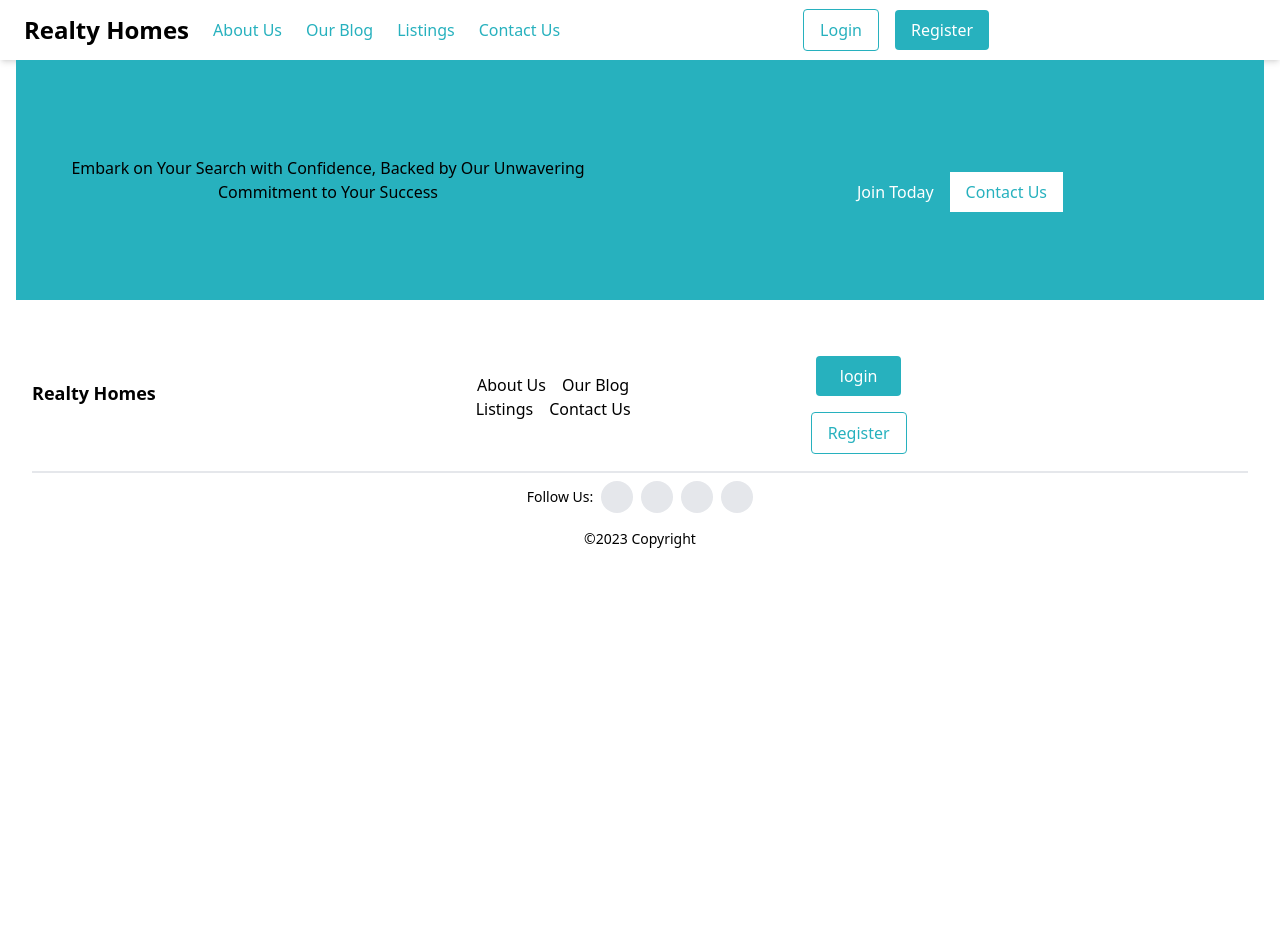
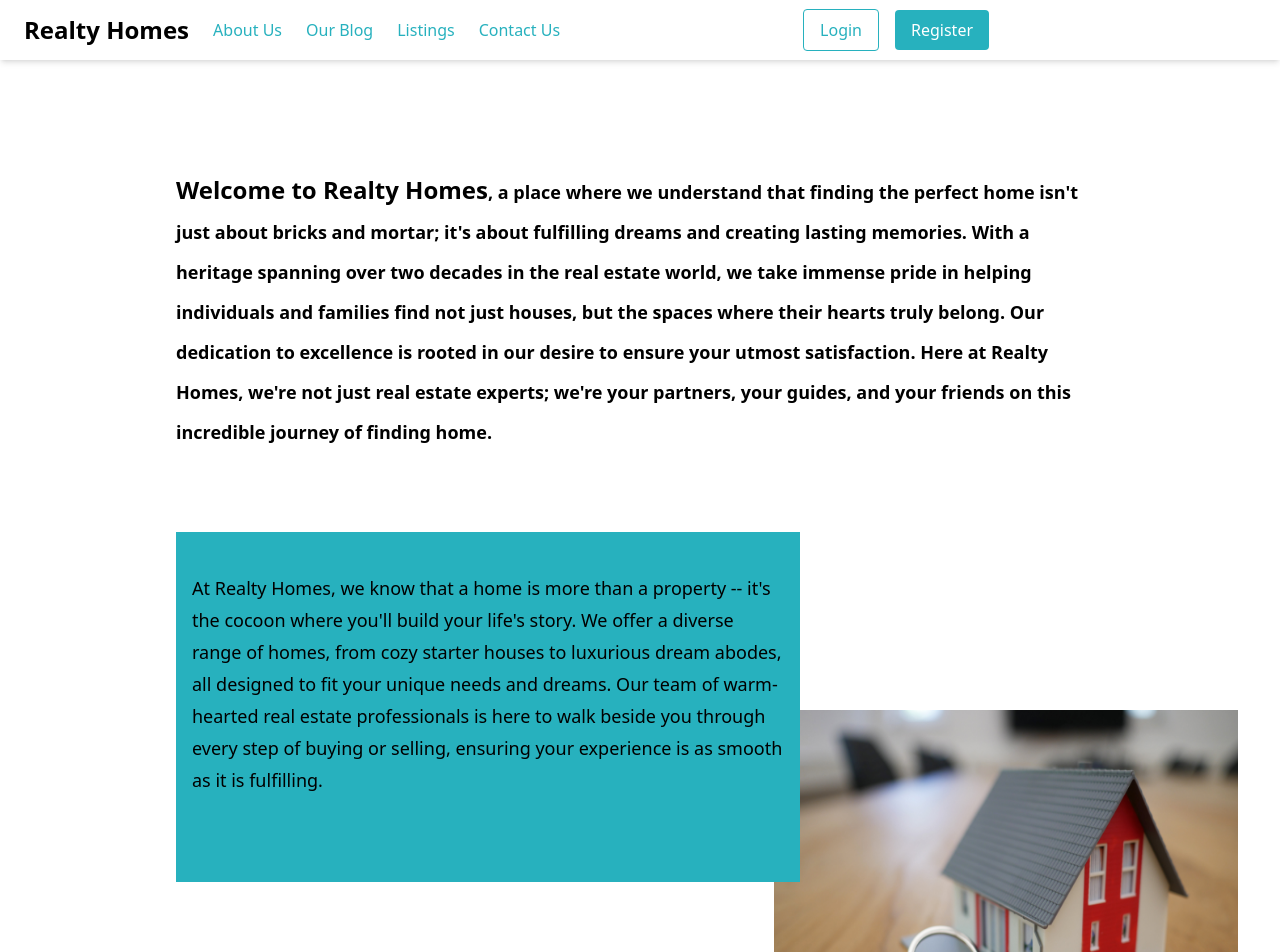
Before and after one commit to TishShaw/realty-homes-frontend, a React (Create React App) app: page /about-us in a window 1280 px wide. Shown: the top 952 px of the page. Before the commit the page ends 800 px from the top, so only its background shows below. Built offline with nearby package versions, Linux system fonts and the light colour scheme; some icons are missing.

Commit message:
Added about page and styling

```diff
--- a/src/App.js
+++ b/src/App.js
@@ -1,10 +1,12 @@
 import { Routes, Route } from 'react-router-dom';
 import HomePage from './pages/HomePage';
+import AboutPage from './pages/AboutPage';
 
 function App() {
 	return (
 		<Routes>
 			<Route path='/' element={<HomePage />} />
+			<Route path='/about-us' element={<AboutPage />} />
 		</Routes>
 	);
 }
--- /dev/null
+++ b/src/pages/AboutPage.jsx
@@ -0,0 +1,39 @@
+import React from 'react';
+import houseimgae from '../assets/tierra-mallorca-rgJ1J8SDEAY-unsplash.jpg';
+
+const AboutPage = () => {
+	return (
+		<div className='h-full w-full px-4 flex flex-col md:justify-center md:items-center md:relative'>
+			<div className='font-bold md:px-4 lg:px-40 pt-10 lg:pt-28 md:text-md lg:text-lg md:leading-8 lg:leading-10 md:mt-60 lg:mt-0'>
+				<span className='md:text-lg lg:text-2xl'>Welcome to Realty Homes</span>,
+				a place where we understand that finding the perfect home isn't just
+				about bricks and mortar; it's about fulfilling dreams and creating
+				lasting memories. With a heritage spanning over two decades in the real
+				estate world, we take immense pride in helping individuals and families
+				find not just houses, but the spaces where their hearts truly belong.
+				Our dedication to excellence is rooted in our desire to ensure your
+				utmost satisfaction. Here at Realty Homes, we're not just real estate
+				experts; we're your partners, your guides, and your friends on this
+				incredible journey of finding home.
+			</div>
+			<div className='mt-20 mb-20 flex flex-col lg:flex-row  lg:mb-80'>
+				<div className='bg-[#27B1BE] w-full lg:w-[50%] h-[400px] md:h-[300px] md:text-lg lg:h-[350px] p-10 md:z-20 mb-10 px-4 lg:ml-40 lg:text-lg md:leading-10 xl:leading-8'>
+					At Realty Homes, we know that a home is more than a property -- it's
+					the cocoon where you'll build your life's story. We offer a diverse
+					range of homes, from cozy starter houses to luxurious dream abodes,
+					all designed to fit your unique needs and dreams. Our team of
+					warm-hearted real estate professionals is here to walk beside you
+					through every step of buying or selling, ensuring your experience is
+					as smooth as it is fulfilling.
+				</div>
+				<img
+					src={houseimgae}
+					alt='small-house'
+					className='w-[100%] lg:w-[40%] h-[350px] md:h-[230px] lg:h-[350px] xl:h-[400px] z-10 md:left-0 md:absolute md:top-6 lg:top-[775px] lg:left-[550px] md:px-6 xl:top-[650px] xl:left-[750px]'
+				/>
+			</div>
+		</div>
+	);
+};
+
+export default AboutPage;
```
Also changed, not shown: src/assets/tierra-mallorca-rgJ1J8SDEAY-unsplash.jpg (added).
